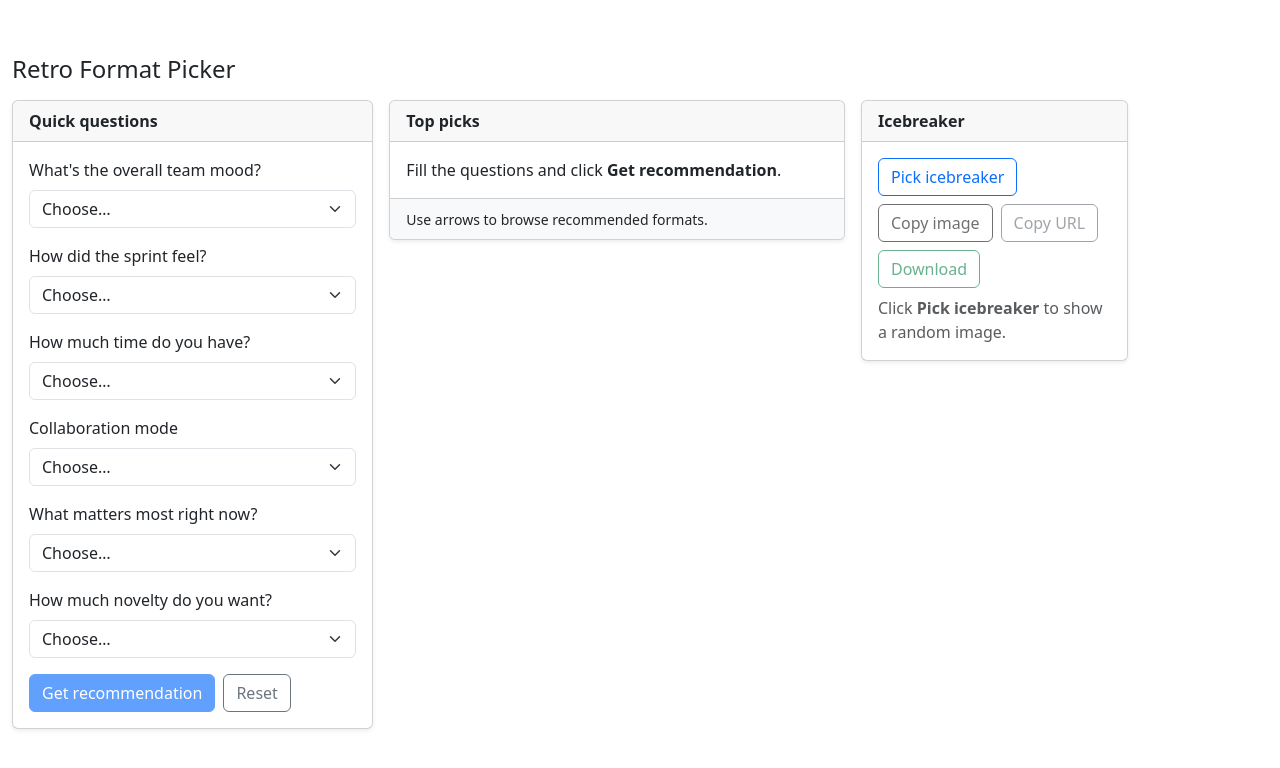
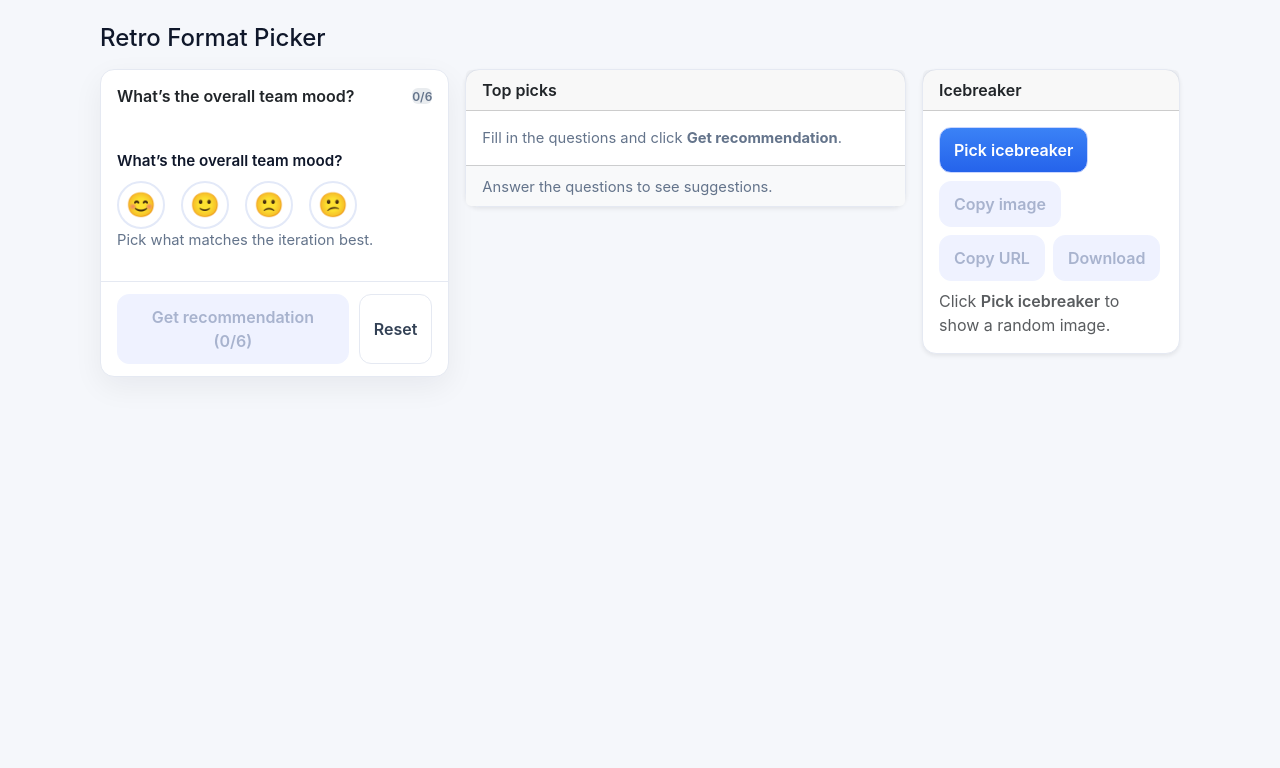
Before and after one commit to ONarochnaya/retro-picker, a React (Vite) app: page / in a window 1280 px wide. Shown: the top 768 px of the page. Built offline with nearby package versions, Linux system fonts and the light colour scheme.

Commit message:
add nicer styling

```diff
--- a/src/App.jsx
+++ b/src/App.jsx
@@ -22,6 +22,7 @@ export default function App() {
 
     const top = useMemo(() => suggestFormats(answers), [answers]);
     const allAnswered = QUESTIONS.every((q) => answers[q.key]);
+
 
     function onChange(key, val) {
         setAnswers((prev) => ({ ...prev, [key]: val }));
@@ -102,10 +103,10 @@ export default function App() {
                     <QuestionsSection
                         answers={answers}
                         onChange={onChange}
-                        allAnswered={allAnswered}
-                        onGetRecommendation={handleGetRecommendation}
+                        onSubmit={handleGetRecommendation}
                         onReset={reset}
                     />
+
                 </div>
 
                 {/* MIDDLE: recommendations */}
--- a/src/components/QuestionsSection.jsx
+++ b/src/components/QuestionsSection.jsx
@@ -1,18 +1,77 @@
-import { QUESTIONS } from '../data/questions.js';
-import { Card, Selector } from './UIComponents.jsx';
+import { QUESTIONS } from "../data/questions.js";
 
-export function QuestionsSection({ answers, onChange, allAnswered, onGetRecommendation, onReset }) {
+export function QuestionsSection({ answers, onChange, onSubmit, onReset }) {
+    const total = QUESTIONS.length;
+    const answeredCount = QUESTIONS.filter(q => !!answers[q.key]).length;
+
+    // Reveal questions progressively: show up to the first unanswered (inclusive)
+    const firstUnansweredIdx = QUESTIONS.findIndex(q => !answers[q.key]);
+    const visibleCount = firstUnansweredIdx === -1 ? total : firstUnansweredIdx + 1;
+    const visibleQs = QUESTIONS.slice(0, visibleCount);
+
+    const allAnswered = answeredCount === total;
+
     return (
-        <Card title="Quick questions">
-            {QUESTIONS.map((q) => (
-                <Selector key={q.key} q={q} value={answers[q.key]} onChange={onChange} />
-            ))}
-            <div className="d-flex gap-2">
-                <button className="btn btn-primary" disabled={!allAnswered} onClick={onGetRecommendation}>
-                    Get recommendation
+        <div className="card">
+            <div className="hd">
+                <div className="topbar">
+                    <div>What’s the overall team mood?</div>
+                    <div className="progress">{answeredCount}/{total}</div>
+                </div>
+            </div>
+
+            <div className="bd">
+                {/* If your first question is mood, show emojis; otherwise keep selects */}
+                {visibleQs.map((q, idx) => (
+                    <div key={q.key} style={{ marginBottom: 14 }}>
+                        <div className="label" style={{ marginBottom: 8 }}>{q.label}</div>
+
+                        {/* If a question has emoji options, render them nicely */}
+                        {q.type === "emoji" ? (
+                            <div className="emoji-picker">
+                                {q.options.map(o => {
+                                    const active = answers[q.key] === o.value;
+                                    return (
+                                        <button
+                                            key={o.value}
+                                            type="button"
+                                            className={`emoji ${active ? "active" : ""}`}
+                                            onClick={() => onChange(q.key, o.value)}
+                                            aria-label={o.label}
+                                            title={o.label}
+                                        >
+                                            {o.icon /* e.g. "😊" */}
+                                        </button>
+                                    );
+                                })}
+                            </div>
+                        ) : (
+                            <select
+                                className="select"
+                                value={answers[q.key] || ""}
+                                onChange={(e) => onChange(q.key, e.target.value)}
+                            >
+                                <option value="" disabled>Choose…</option>
+                                {q.options.map((o) => (
+                                    <option key={o.value} value={o.value}>{o.label}</option>
+                                ))}
+                            </select>
+                        )}
+
+                        {/* Helpful hint below each control (optional) */}
+                        {q.hint && <div className="help">{q.hint}</div>}
+
+                        {idx < visibleQs.length - 1 && <div className="rule" />}
+                    </div>
+                ))}
+            </div>
+
+            <div className="ft" style={{ display:"flex", gap:10 }}>
+                <button className="btn" disabled={!allAnswered} onClick={onSubmit}>
+                    Get recommendation {allAnswered ? "" : ` (${answeredCount}/${total})`}
                 </button>
-                <button className="btn btn-outline-secondary" onClick={onReset}>Reset</button>
+                <button className="btn btn-ghost" onClick={onReset}>Reset</button>
             </div>
-        </Card>
+        </div>
     );
 }
--- a/src/components/RecommendationsSection.jsx
+++ b/src/components/RecommendationsSection.jsx
@@ -1,36 +1,36 @@
-import useEmblaCarousel from "embla-carousel-react";
-import { useCallback } from "react";
 import { Card } from "./UIComponents.jsx";
 import { Recommendation } from "./Recommendation.jsx";
+import { useState, useMemo } from "react";
 
 export function RecommendationsSection({ show, top, requestedMinutes, answers, onCopy }) {
-    const [emblaRef, emblaApi] = useEmblaCarousel({ loop: false });
+    const [index, setIndex] = useState(0);
+    const clamped = useMemo(() => Math.max(0, Math.min(index, Math.max(top.length - 1, 0))), [index, top.length]);
 
-    const scrollPrev = useCallback(() => emblaApi && emblaApi.scrollPrev(), [emblaApi]);
-    const scrollNext = useCallback(() => emblaApi && emblaApi.scrollNext(), [emblaApi]);
+    function prev() { setIndex(i => (i > 0 ? i - 1 : top.length - 1)); }
+    function next() { setIndex(i => (i < top.length - 1 ? i + 1 : 0)); }
+
+    if (!show) {
+        return (
+            <Card title="Top picks" footer={<small className="help">Answer the questions to see suggestions.</small>}>
+                <div className="help">Fill in the questions and click <b>Get recommendation</b>.</div>
+            </Card>
+        );
+    }
 
     return (
         <Card
             title="Top picks"
-            footer={<small className="small-muted">Use arrows to browse recommended formats.</small>}
+            footer={<small className="help">{clamped + 1} / {top.length}</small>}
         >
-            {!show && (
-                <div className="small-muted">
-                    Fill the questions and click <span className="fw-semibold">Get recommendation</span>.
-                </div>
-            )}
-
-            {show && (
-                <div className="relative">
-                    {/* Arrows */}
-                    <button className="carousel-btn left" onClick={scrollPrev}>‹</button>
-                    <button className="carousel-btn right" onClick={scrollNext}>›</button>
-
-                    {/* Carousel */}
-                    <div className="embla" ref={emblaRef}>
-                        <div className="embla__container">
+            <div className="carousel">
+                <button className="carousel-arrow left" onClick={prev} aria-label="Previous">‹</button>
+                <div className="carousel-viewport" style={{ overflow: "hidden" }}>
+                    <div
+                        className="carousel-track"
+                        style={{ transform: `translateX(-${clamped * 100}%)` }}
+                    >
                         {top.map((f) => (
-                                <div className="embla__slide" key={f.id}>
+                            <div className="carousel-slide" key={f.id}>
                                 <Recommendation
                                     format={f}
                                     requestedMinutes={requestedMinutes}
@@ -41,8 +41,8 @@ export function RecommendationsSection({ show, top, requestedMinutes, answers, o
                         ))}
                     </div>
                 </div>
+                <button className="carousel-arrow right" onClick={next} aria-label="Next">›</button>
             </div>
-            )}
         </Card>
     );
 }
--- a/src/data/questions.js
+++ b/src/data/questions.js
@@ -1,13 +1,15 @@
 export const QUESTIONS = [
     {
         key: "mood",
-        label: "What's the overall team mood?",
+        label: "What’s the overall team mood?",
+        type: "emoji",
         options: [
-            { value: "stressed", label: "Stressed / fatigued" },
-            { value: "neutral", label: "Neutral / okay" },
-            { value: "excited", label: "Upbeat / energized" },
-            { value: "tense", label: "Tense / conflict present" },
+            { value: "happy", label: "Happy", icon: "😊" },
+            { value: "ok",    label: "Okay",  icon: "🙂" },
+            { value: "sad",   label: "Sad",   icon: "🙁" },
+            { value: "meh",   label: "Meh",   icon: "😕" },
         ],
+        hint: "Pick what matches the iteration best.",
     },
     {
         key: "outcome",
--- a/src/index.css
+++ b/src/index.css
@@ -1,99 +1,109 @@
-:root {
-  font-family: system-ui, Avenir, Helvetica, Arial, sans-serif;
-  line-height: 1.5;
-  font-weight: 400;
-
-  color-scheme: light dark;
-  color: rgba(255, 255, 255, 0.87);
-  background-color: #242424;
-
-  font-synthesis: none;
-  text-rendering: optimizeLegibility;
-  -webkit-font-smoothing: antialiased;
-  -moz-osx-font-smoothing: grayscale;
+:root{
+  --bg: #f5f7fb;
+  --card: #ffffff;
+  --text: #0f172a;
+  --muted: #64748b;
+  --border: #e5e9f2;
+  --primary: #2563eb;
+  --primary-ink: #ffffff;
+  --badge: #eff4ff;
+  --badge-ink: #1e3a8a;
+  --shadow: 0 10px 30px rgba(15,23,42,.06);
 }
 
-a {
-  font-weight: 500;
-  color: #646cff;
-  text-decoration: inherit;
-}
-a:hover {
-  color: #535bf2;
-}
-.embla {
-  overflow: hidden;
-  position: relative;
-}
-.embla__container {
-  display: flex;
-}
-.embla__slide {
-  flex: 0 0 100%;  /* take full width, so only 1 card visible */
-  min-width: 100%;
+*{box-sizing:border-box}
+html, body, #root { height:100% }
+
+body{
+  margin:0;
+  font-family: Inter, system-ui, -apple-system, "Segoe UI", Roboto, "Helvetica Neue", Arial;
+  background: radial-gradient(600px 300px at 70% -50%, rgba(37,99,235,.08), transparent 60%), var(--bg);
+  color: var(--text);
 }
 
-.carousel-btn {
-  position: absolute;
-  top: 45%;
-  transform: translateY(-50%);
-  z-index: 10;
-  border: none;
-  background: rgba(0, 0, 0, 0.4);
-  color: white;
-  font-size: 2rem;
-  padding: 0 10px;
-  border-radius: 8px;
-  cursor: pointer;
-}
-.carousel-btn.left {
-  left: -12px;
-}
-.carousel-btn.right {
-  right: -12px;
+.container{ width:min(1120px,100%); margin:0 auto; padding:24px 20px 80px }
+
+h1{ margin:0 0 16px; font-size: clamp(22px, 3vw, 32px); }
+
+.grid-2{ display:grid; grid-template-columns: 1.25fr .75fr; gap:20px }
+@media (max-width: 960px){ .grid-2{ grid-template-columns: 1fr } }
+
+.card{
+  background: var(--card);
+  border: 1px solid var(--border);
+  border-radius: 14px;
+  box-shadow: var(--shadow);
 }
 
-body {
-  margin: 0;
-  display: flex;
-  place-items: center;
-  min-width: 320px;
-  min-height: 100vh;
+.card .hd{ padding:14px 16px; font-weight:600 }
+.card .bd{ padding:16px }
+.card .ft{ padding:12px 16px; border-top:1px solid var(--border); color:var(--muted); font-size:.92rem }
+
+.label{ font-size:.95rem; color: var(--text); font-weight:600; margin-bottom:10px }
+.help{ color: var(--muted); font-size:.92rem }
+
+.select, .input{
+  width:100%;
+  background:#fff;
+  border:1px solid var(--border);
+  color:var(--text);
+  border-radius:12px;
+  padding:10px 12px;
+}
+.select:focus, .input:focus{ outline:none; box-shadow:0 0 0 3px rgba(37,99,235,.18); border-color:#c9d6ff }
+
+.btn{
+  border:1px solid #c9d6ff;
+  background: linear-gradient(180deg, #3b82f6, #2563eb);
+  color: var(--primary-ink);
+  border-radius:12px;
+  padding:10px 14px;
+  font-weight:600;
+  cursor:pointer;
+}
+.btn:disabled{
+  background:#e7ecff; border-color:#e7ecff; color:#7a8bb5; cursor:not-allowed;
 }
 
-h1 {
-  font-size: 3.2em;
-  line-height: 1.1;
+.btn-ghost{
+  background:#fff; border:1px solid var(--border); color:#334155;
 }
 
-button {
-  border-radius: 8px;
-  border: 1px solid transparent;
-  padding: 0.6em 1.2em;
-  font-size: 1em;
-  font-weight: 500;
-  font-family: inherit;
-  background-color: #1a1a1a;
-  cursor: pointer;
-  transition: border-color 0.25s;
-}
-button:hover {
-  border-color: #646cff;
-}
-button:focus,
-button:focus-visible {
-  outline: 4px auto -webkit-focus-ring-color;
+.badge{
+  display:inline-flex; align-items:center; gap:6px;
+  background: var(--badge); color: var(--badge-ink);
+  padding:4px 10px; border-radius:999px; font-weight:600; font-size:.85rem;
 }
 
-@media (prefers-color-scheme: light) {
-  :root {
-    color: #213547;
-    background-color: #ffffff;
-  }
-  a:hover {
-    color: #747bff;
-  }
-  button {
-    background-color: #f9f9f9;
-  }
+.rule{ height:1px; background:var(--border); margin:12px 0 }
+
+.topbar{ display:flex; justify-content:space-between; align-items:center; margin-bottom:12px; }
+.progress{ color: var(--muted); font-weight:600 }
+
+.carousel{
+  position:relative;
 }
+.carousel-track{
+  display:flex;
+  transition: transform .35s ease;
+}
+.carousel-slide{
+  flex: 0 0 100%;
+  max-width: 100%;
+}
+.carousel-arrow{
+  position:absolute; top:50%; transform:translateY(-50%);
+  border:none; background:#fff; border:1px solid var(--border);
+  border-radius:10px; padding:8px 12px; box-shadow: var(--shadow);
+  cursor:pointer;
+}
+.carousel-arrow.left{ left:-12px }
+.carousel-arrow.right{ right:-12px }
+
+.emoji-picker{ display:flex; gap:16px; align-items:center }
+.emoji{
+  display:inline-grid; place-items:center;
+  width:48px; height:48px; border-radius:999px; border:2px solid #e3e9f8;
+  font-size:24px; cursor:pointer; background:#fff;
+}
+.emoji.active{ border-color:#8db1ff; box-shadow:0 0 0 4px rgba(37,99,235,.12) }
```
Lines whose indentation alone changed are shown as unchanged.
